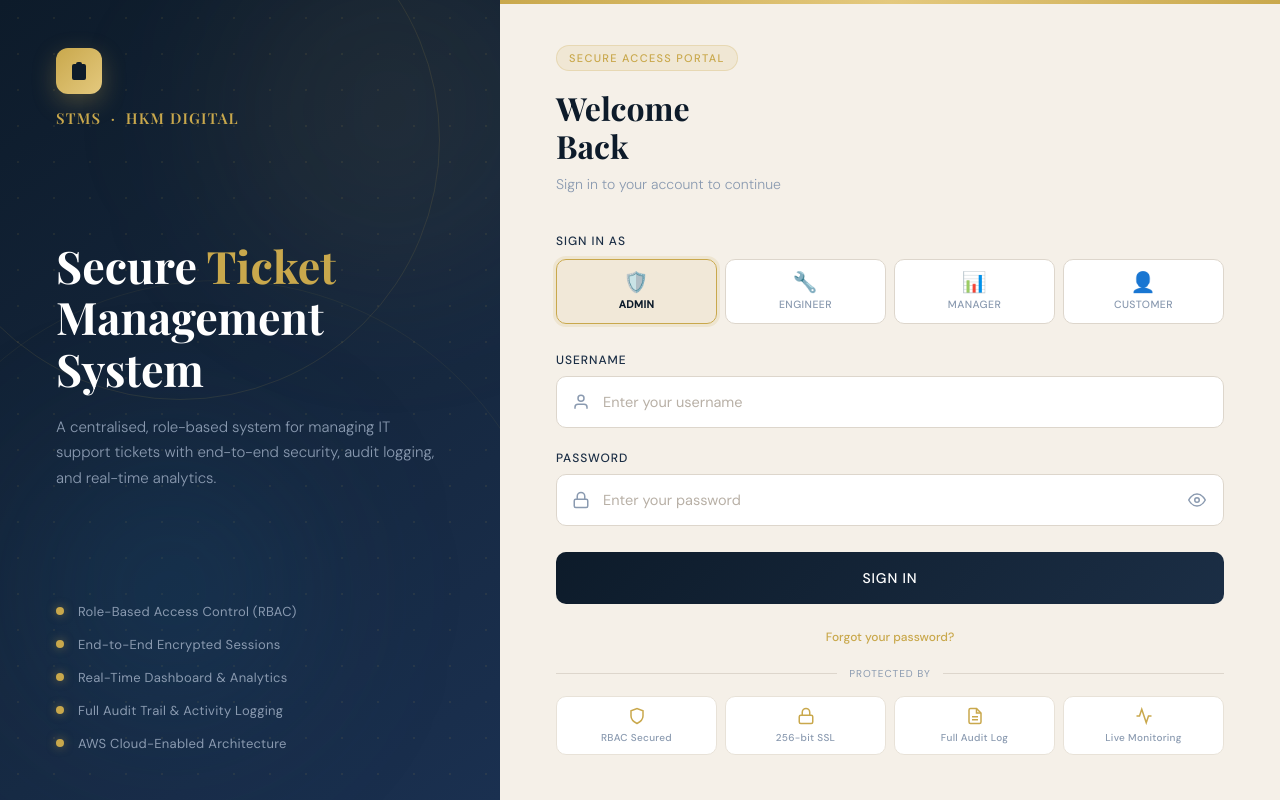
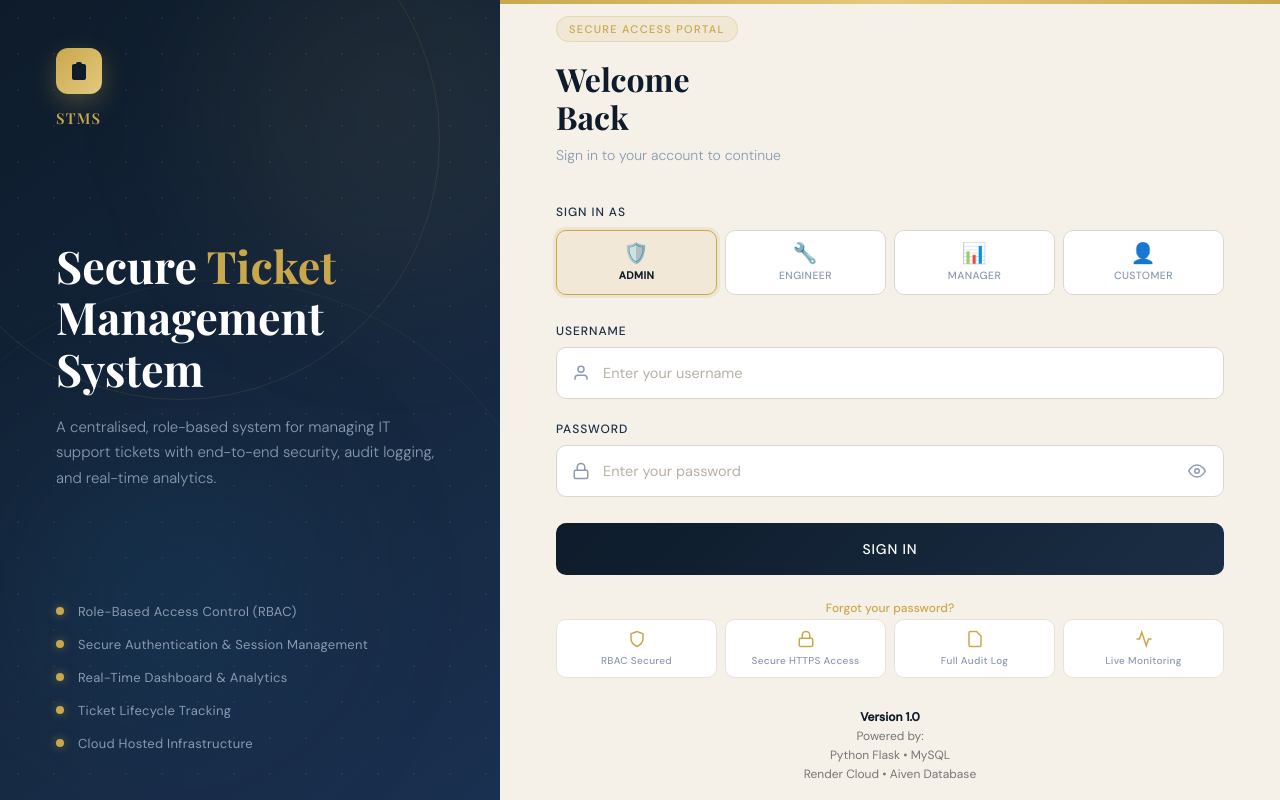
Before and after one commit to Mayuresh-G-Mhatre/secure-ticket-management-system, a Flask app: page / in a window 1280 px wide. Run offline with Flask 3, Linux system fonts and the light colour scheme; some libraries are stand-ins or nearby versions.

Commit message:
Login Page chages done and footer added.

```diff
--- a/templates/index.html
+++ b/templates/index.html
@@ -511,6 +511,20 @@
     letter-spacing: 0.03em;
     line-height: 1.3;
   }
+
+  .project-footer {
+    width: 100%;
+    text-align: center;
+    margin-top: 20px;
+    padding-top: 10px;
+    font-size: 12px;
+    color: #777;
+    line-height: 1.6;
+}
+
+.project-footer strong {
+    color: #0d1b2a;
+}
 </style>
 <link rel="shortcut icon" href="{{ url_for('static', filename='favicon.ico') }}">
 </head>
@@ -528,7 +542,7 @@
         <path d="M9 5H7a2 2 0 00-2 2v12a2 2 0 002 2h10a2 2 0 002-2V7a2 2 0 00-2-2h-2M9 5a2 2 0 002 2h2a2 2 0 002-2M9 5a2 2 0 012-2h2a2 2 0 012 2m-6 9l2 2 4-4"/>
       </svg>
     </div>
-    <div class="brand-name">STMS &nbsp;·&nbsp; HKM Digital</div>
+    <div class="brand-name">STMS &nbsp;&nbsp;</div>
   </div>
 
   <div class="hero-text">
@@ -543,7 +557,7 @@
     </div>
     <div class="feature-item">
       <div class="feature-dot"></div>
-      <span>End-to-End Encrypted Sessions</span>
+      <span>Secure Authentication & Session Management</span>
     </div>
     <div class="feature-item">
       <div class="feature-dot"></div>
@@ -551,11 +565,11 @@
     </div>
     <div class="feature-item">
       <div class="feature-dot"></div>
-      <span>Full Audit Trail & Activity Logging</span>
+      <span>Ticket Lifecycle Tracking</span>
     </div>
     <div class="feature-item">
       <div class="feature-dot"></div>
-      <span>AWS Cloud-Enabled Architecture</span>
+      <span>Cloud Hosted Infrastructure</span>
     </div>
   </div>
 </div>
@@ -652,28 +666,49 @@
     <div class="footer-note">
       <a href="/forgot-password">Forgot your password?</a>
     </div>
+
     <!-- Security Badges -->
-    <div class="sec-divider"><span>Protected by</span></div>
     <div class="sec-badges">
     <div class="sec-badge">
-        <svg viewBox="0 0 24 24" fill="none" stroke="currentColor" stroke-width="2"><path d="M12 22s8-4 8-10V5l-8-3-8 3v7c0 6 8 10 8 10z"/></svg>
+        <svg viewBox="0 0 24 24" fill="none" stroke="currentColor" stroke-width="2">
+            <path d="M12 22s8-4 8-10V5l-8-3-8 3v7c0 6 8 10 8 10z"/>
+        </svg>
         <span>RBAC Secured</span>
     </div>
+
     <div class="sec-badge">
-        <svg viewBox="0 0 24 24" fill="none" stroke="currentColor" stroke-width="2"><rect x="3" y="11" width="18" height="11" rx="2"/><path d="M7 11V7a5 5 0 0110 0v4"/></svg>
-        <span>256-bit SSL</span>
+        <svg viewBox="0 0 24 24" fill="none" stroke="currentColor" stroke-width="2">
+            <rect x="3" y="11" width="18" height="11" rx="2"/>
+            <path d="M7 11V7a5 5 0 0110 0v4"/>
+        </svg>
+        <span>Secure HTTPS Access</span>
     </div>
+
     <div class="sec-badge">
-        <svg viewBox="0 0 24 24" fill="none" stroke="currentColor" stroke-width="2"><path d="M14 2H6a2 2 0 00-2 2v16a2 2 0 002 2h12a2 2 0 002-2V8z"/><polyline points="14 2 14 8 20 8"/><line x1="16" y1="13" x2="8" y2="13"/><line x1="16" y1="17" x2="8" y2="17"/></svg>
+        <svg viewBox="0 0 24 24" fill="none" stroke="currentColor" stroke-width="2">
+            <path d="M14 2H6a2 2 0 00-2 2v16a2 2 0 002 2h12a2 2 0 002-2V8z"/>
+        </svg>
         <span>Full Audit Log</span>
     </div>
+
     <div class="sec-badge">
-        <svg viewBox="0 0 24 24" fill="none" stroke="currentColor" stroke-width="2"><polyline points="22 12 18 12 15 21 9 3 6 12 2 12"/></svg>
+        <svg viewBox="0 0 24 24" fill="none" stroke="currentColor" stroke-width="2">
+            <polyline points="22 12 18 12 15 21 9 3 6 12 2 12"/>
+        </svg>
         <span>Live Monitoring</span>
     </div>
 </div>
+
+<!-- Project Footer -->
+<div class="project-footer">
+    <strong>Version 1.0</strong><br>
+    Powered by:<br>
+    Python Flask • MySQL<br>
+    Render Cloud • Aiven Database
 </div>
-</div>
+
+
+
 
 <script>
   function selectRole(btn) {
```
Lines whose indentation alone changed are shown as unchanged.
